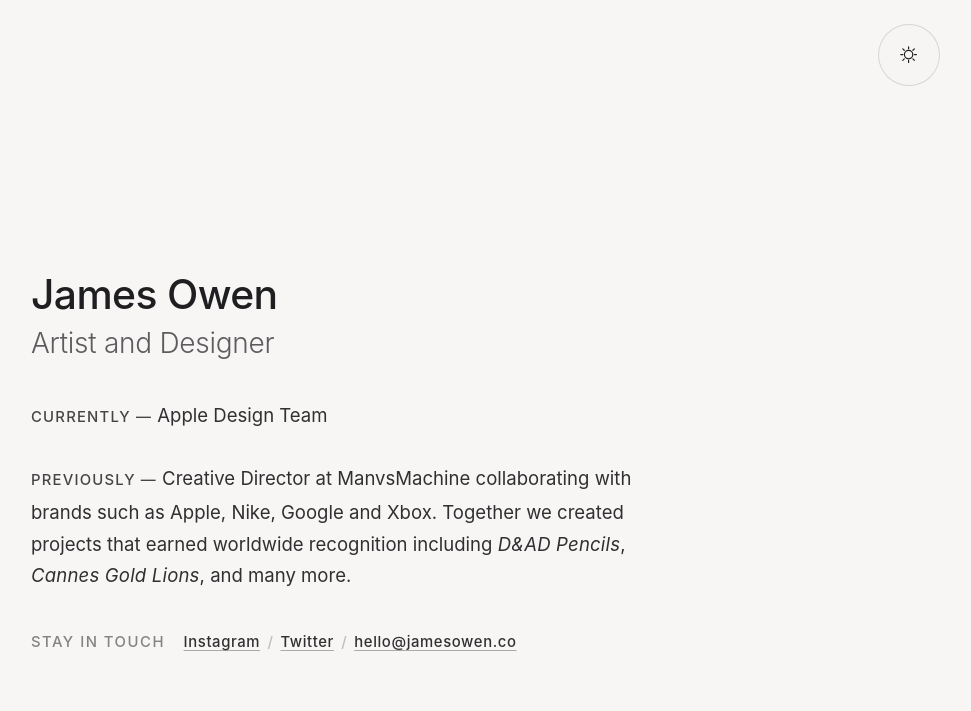
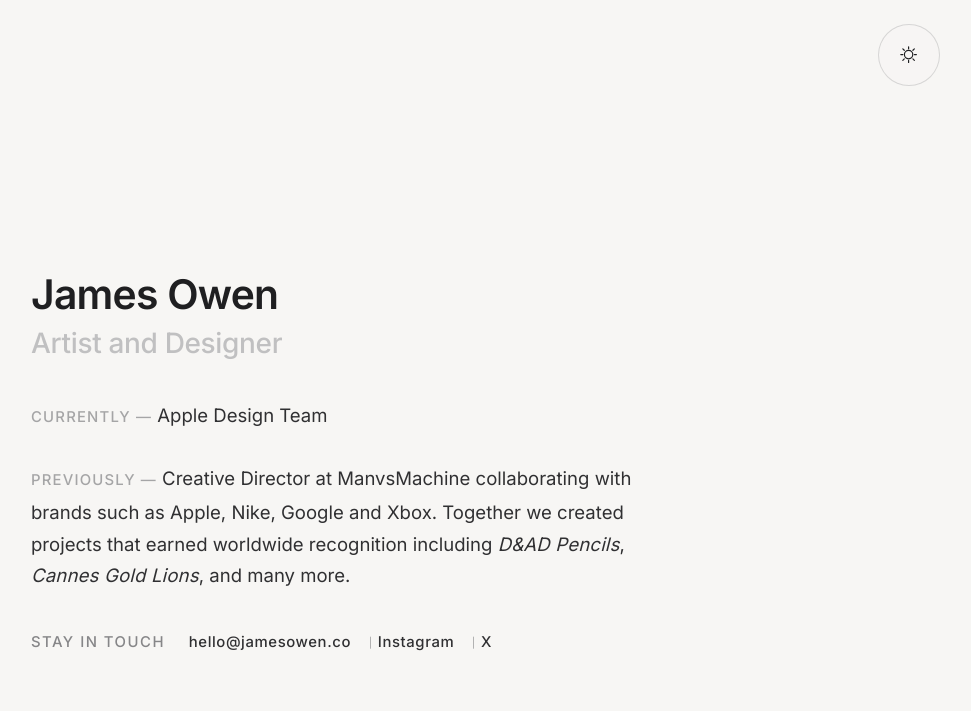
Before and after one commit to popcornclub/website, a plain HTML site: page index.html in a window 1280 px wide. Shown: the whole page, without its empty margins (289-1260 px from the left). Drawn offline with Linux system fonts and the light colour scheme.

Commit message:
Add files via upload

```diff
--- a/index.html
+++ b/index.html
@@ -5,6 +5,11 @@
   <title>James Owen — Artist & Designer</title>
   <meta name="viewport" content="width=device-width, initial-scale=1">
   <meta name="color-scheme" content="light dark">
+
+  <!-- Load self-hosted fonts -->
+  <link rel="preconnect" href="https://fonts.googleapis.com">
+  <link rel="preconnect" href="https://fonts.gstatic.com" crossorigin>
+  <link href="https://fonts.googleapis.com/css2?family=Inter:wght@400;500;600&display=swap" rel="stylesheet">
 
   <link rel="stylesheet" href="style.css">
 </head>
@@ -36,11 +41,9 @@
 
     <p class="links">
       <span class="sr-only">Stay in touch via</span>
+      <a href="mailto:hello@jamesowen.co">hello@jamesowen.co</a>
       <a href="https://www.instagram.com/jamesowenco" target="_blank" rel="noopener">Instagram</a>
-      <span class="links-divider" aria-hidden="true">/</span>
-      <a href="https://twitter.com/jamesowenco" target="_blank" rel="noopener">Twitter</a>
-      <span class="links-divider" aria-hidden="true">/</span>
-      <a href="mailto:hello@jamesowen.co">hello@jamesowen.co</a>
+      <a href="https://x.com/jamesowenco" target="_blank" rel="noopener">X</a>
     </p>
   </main>
 
--- a/style.css
+++ b/style.css
@@ -1,7 +1,7 @@
 :root {
-  --font-display: "SF Pro Display", "Helvetica Neue", Helvetica, Arial, sans-serif;
-  --font-text: "SF Pro Text", -apple-system, BlinkMacSystemFont, "Segoe UI", Roboto, Helvetica, Arial, sans-serif;
-  --font-ui: "SF Pro Text", -apple-system, BlinkMacSystemFont, "Segoe UI", Roboto, Helvetica, Arial, sans-serif;
+  --font-display: "Inter", -apple-system, BlinkMacSystemFont, "Segoe UI", sans-serif;
+  --font-text: "Inter", -apple-system, BlinkMacSystemFont, "Segoe UI", sans-serif;
+  --font-ui: "Inter", -apple-system, BlinkMacSystemFont, "Segoe UI", sans-serif;
   --step--1: clamp(0.88rem, 0.85rem + 0.1vw, 0.98rem);
   --step-0: clamp(1rem, 0.96rem + 0.25vw, 1.18rem);
   --step-1: clamp(1.3rem, 1.16rem + 0.8vw, 1.75rem);
@@ -14,6 +14,9 @@
   --fg: #1f1f21;
   --muted: color-mix(in srgb, var(--fg) 45%, #8e8e92);
   --muted-strong: color-mix(in srgb, var(--fg) 60%, #7d7d83);
+  --tone-subtitle: color-mix(in srgb, var(--fg) 28%, #ffffff 72%);
+  --tone-label: color-mix(in srgb, var(--fg) 40%, #ffffff 60%);
+  --tone-contact: color-mix(in srgb, var(--fg) 52%, #f5f5f7 48%);
   --link: color-mix(in srgb, var(--fg) 82%, #4d5cff 18%);
   --link-hover: color-mix(in srgb, var(--fg) 70%, #5d6cff 30%);
 }
@@ -24,6 +27,9 @@
   --fg: #f2f4fa;
   --muted: color-mix(in srgb, var(--fg) 38%, #6d7a8c);
   --muted-strong: color-mix(in srgb, var(--fg) 52%, #7f8fa3);
+  --tone-subtitle: color-mix(in srgb, var(--fg) 30%, #94a4bc 70%);
+  --tone-label: color-mix(in srgb, var(--fg) 45%, #8fa0ba 55%);
+  --tone-contact: color-mix(in srgb, var(--fg) 60%, #7d8ca4 40%);
   --link: color-mix(in srgb, var(--fg) 75%, #6f8dff 25%);
   --link-hover: color-mix(in srgb, var(--fg) 60%, #7b98ff 40%);
 }
@@ -51,8 +57,8 @@ main {
 
 h1 {
   font-family: var(--font-display);
-  font-weight: 520;
-  letter-spacing: -0.015em;
+  font-weight: 600;
+  letter-spacing: -0.018em;
   font-size: var(--step-2);
   line-height: 1.08;
   margin: 0;
@@ -64,22 +70,35 @@ h1 {
   margin-top: clamp(0.35rem, 1vw, 0.65rem);
   font-family: var(--font-display);
   font-size: var(--step-1);
-  font-weight: 350;
-  letter-spacing: -0.01em;
+  font-weight: 500;
+  letter-spacing: -0.012em;
   line-height: 1.2;
-  color: var(--muted);
+  color: var(--tone-subtitle);
 }
 
 a {
   color: inherit;
-  text-decoration: underline;
-  text-decoration-color: color-mix(in srgb, var(--fg) 35%, transparent);
-  text-decoration-thickness: 0.06em;
-  text-underline-offset: 0.22em;
-  transition: text-decoration-color 0.18s ease;
+  text-decoration: none;
+  position: relative;
+  transition: color 0.18s ease;
+}
+a::after {
+  content: "";
+  position: absolute;
+  left: 0;
+  bottom: -0.2em;
+  width: 100%;
+  height: 1px;
+  background: var(--link);
+  opacity: 0;
+  transition: opacity 0.16s ease;
 }
 a:hover {
-  text-decoration-color: color-mix(in srgb, var(--fg) 70%, transparent);
+  color: var(--link-hover);
+}
+a:hover::after {
+  opacity: 1;
+  background: var(--link-hover);
 }
 
 #themeToggle {
@@ -154,7 +173,7 @@ main > p + p {
   font-weight: 500;
   display: inline-flex;
   align-items: center;
-  gap: 0.5em;
+  gap: 0.85em;
   flex-wrap: wrap;
   font-size: var(--step--1);
   letter-spacing: 0.04em;
@@ -166,18 +185,30 @@ main > p + p {
   font-size: var(--step--1);
   letter-spacing: 0.1em;
   text-transform: uppercase;
-  color: color-mix(in srgb, var(--muted) 75%, transparent);
+  color: var(--tone-contact);
   margin-right: 0.75em;
 }
 
-.links-divider {
-  font-family: var(--font-ui);
-  opacity: 0.28;
-  letter-spacing: 0;
+.links a {
+  display: inline-flex;
+  align-items: center;
+  font-weight: 450;
+  position: relative;
 }
 
-.links a {
-  font-weight: 450;
+.links a:not(:first-of-type) {
+  margin-left: 0.95em;
+}
+
+.links a:not(:first-of-type)::before {
+  content: "";
+  position: absolute;
+  left: -0.55em;
+  top: 50%;
+  width: 1px;
+  height: 0.85em;
+  background: color-mix(in srgb, var(--muted) 45%, #ffffff 20%);
+  transform: translateY(-50%);
 }
 
 p strong {
@@ -188,7 +219,7 @@ p strong {
   font-weight: 500;
   display: inline-block;
   margin-bottom: 0.25em;
-  color: var(--muted-strong);
+  color: var(--tone-label);
 }
 
 p em {
```
